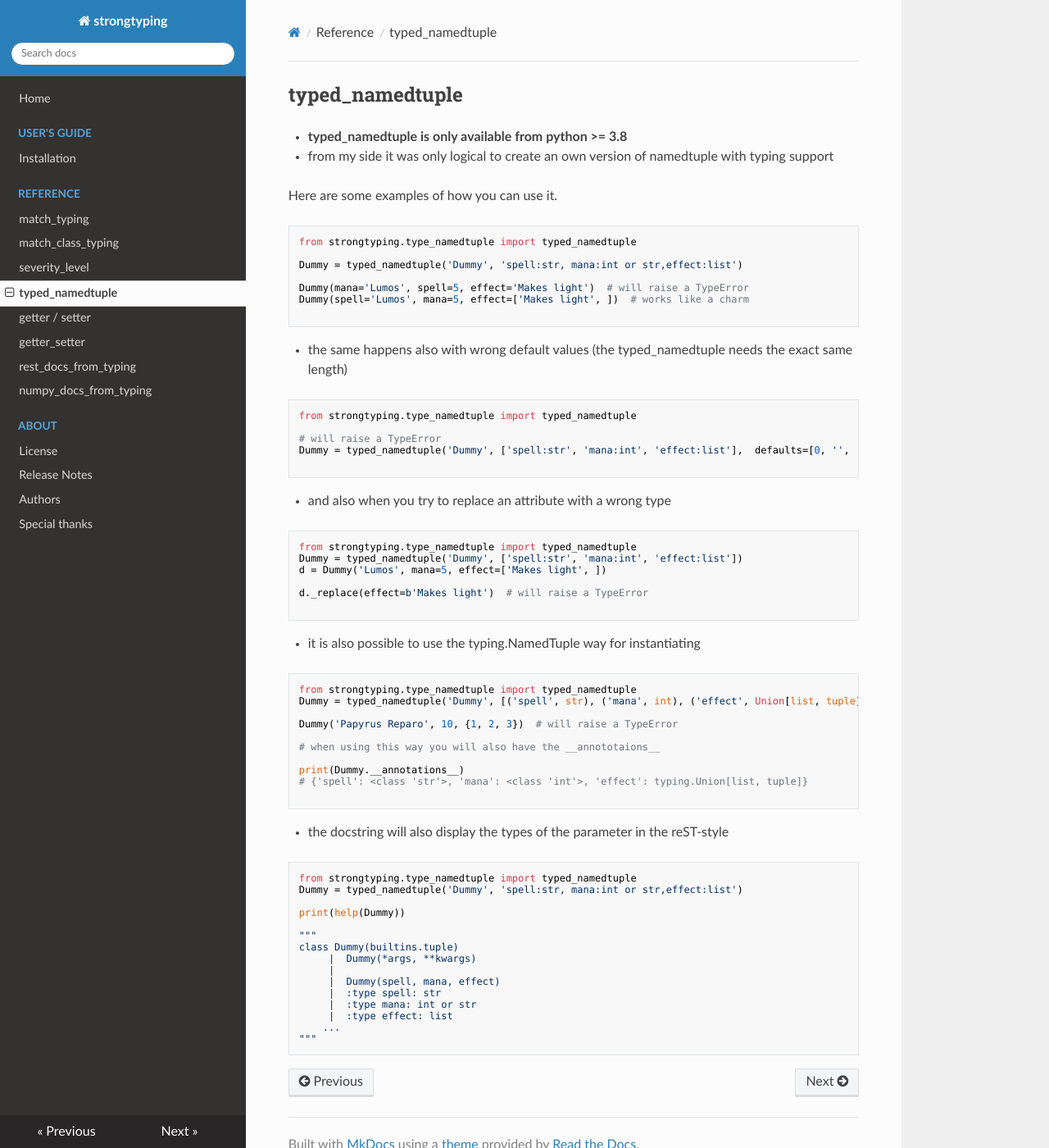
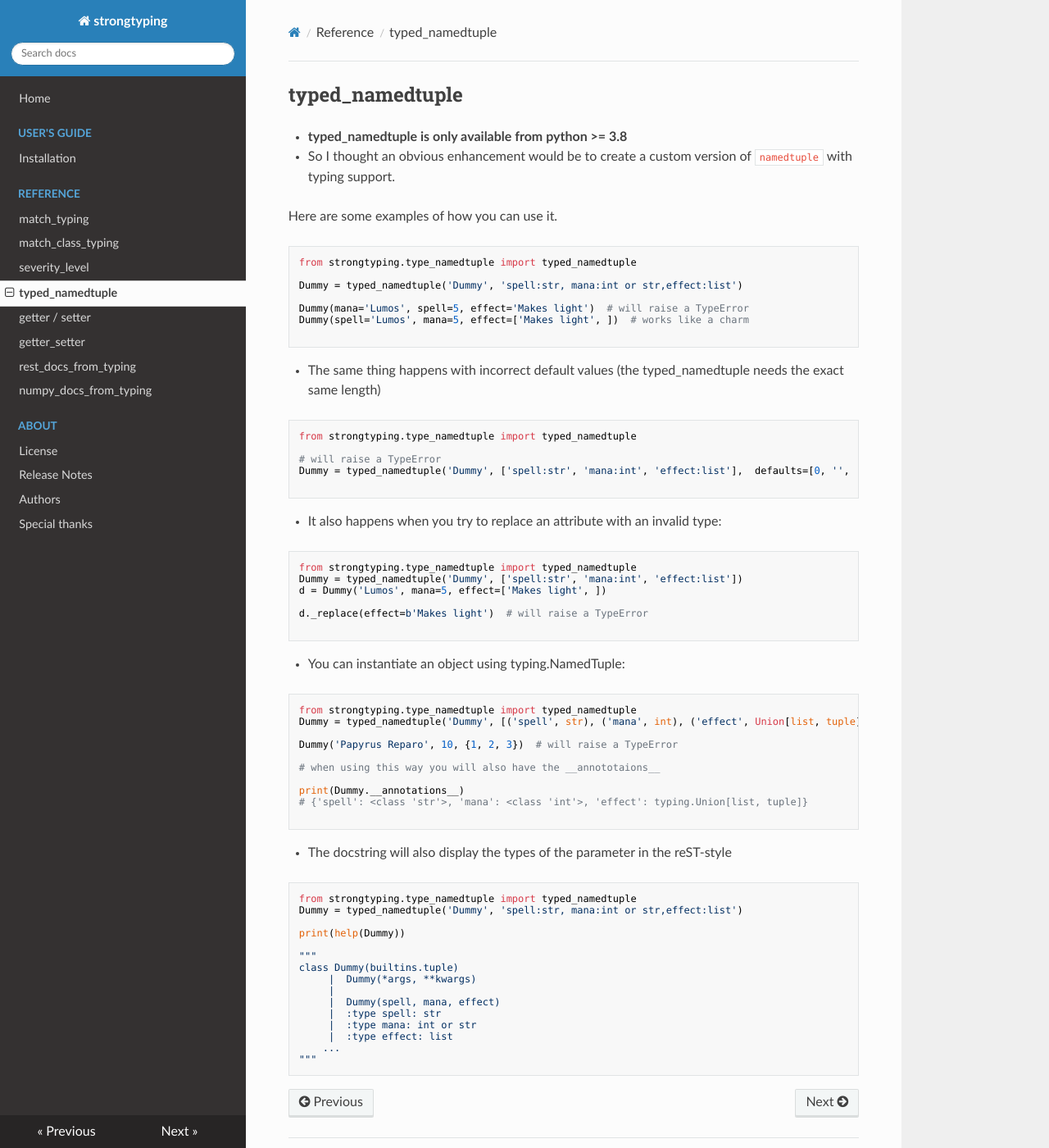
Before and after one commit to FelixTheC/strongtyping, an MkDocs documentation site: the page built from docs/namedtuple.md, in a window 1280 px wide and 1400 px high. Shown: the whole window at 82% size. Built offline with MkDocs 1.6.1, drawn with Linux system fonts in a browser that asks for light colours; nearby versions of some CDN libraries.

Commit message:
Update namedtuple.md

````diff
--- a/docs/namedtuple.md
+++ b/docs/namedtuple.md
@@ -1,7 +1,7 @@
 ## typed_namedtuple
 
 - __typed_namedtuple is only available from python >= 3.8__
-- from my side it was only logical to create an own version of namedtuple with typing support
+- So I thought an obvious enhancement would be to create a custom version of `namedtuple` with typing support.
 
 Here are some examples of how you can use it.
 ```python
@@ -13,7 +13,7 @@ Dummy(mana='Lumos', spell=5, effect='Makes light')  # will raise a TypeError
 Dummy(spell='Lumos', mana=5, effect=['Makes light', ])  # works like a charm
 
 ```
-- the same happens also with wrong default values (the typed_namedtuple needs the exact same length)
+- The same thing happens with incorrect default values (the typed_namedtuple needs the exact same length)
 ```python
 from strongtyping.type_namedtuple import typed_namedtuple
 
@@ -21,7 +21,7 @@ from strongtyping.type_namedtuple import typed_namedtuple
 Dummy = typed_namedtuple('Dummy', ['spell:str', 'mana:int', 'effect:list'],  defaults=[0, '', ''])
 
 ```
-- and also when you try to replace an attribute with a wrong type
+- It also happens when you try to replace an attribute with an invalid type:
 ```python
 from strongtyping.type_namedtuple import typed_namedtuple
 Dummy = typed_namedtuple('Dummy', ['spell:str', 'mana:int', 'effect:list'])
@@ -31,7 +31,7 @@ d._replace(effect=b'Makes light')  # will raise a TypeError
 
 ```
 
-- it is also possible to use the typing.NamedTuple way for instantiating
+- You can instantiate an object using typing.NamedTuple:
 ```python
 from strongtyping.type_namedtuple import typed_namedtuple
 Dummy = typed_namedtuple('Dummy', [('spell', str), ('mana', int), ('effect', Union[list, tuple])])
@@ -45,7 +45,7 @@ print(Dummy.__annotations__)
 
 ```
 
-- the docstring will also display the types of the parameter in the reST-style
+- The docstring will also display the types of the parameter in the reST-style
 ```python
 from strongtyping.type_namedtuple import typed_namedtuple
 Dummy = typed_namedtuple('Dummy', 'spell:str, mana:int or str,effect:list')
````
